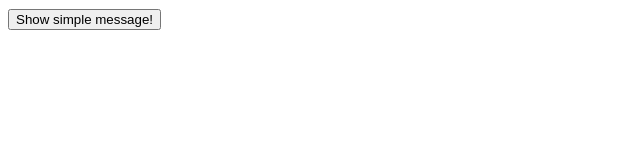
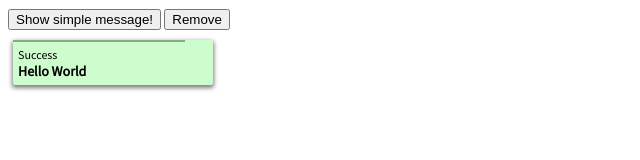
Before and after one commit to js-tasks-ru/js-20210309-2_dmitriy-glushkov, a website: page 05-dom-document-loading/1-notification/index.html in a window 1280 px wide. Both pictures are taken after a click on the button "Show simple message!". Shown: the whole page, without its empty margins (0-640 px from the left). Drawn offline with Linux system fonts and the light colour scheme.

Commit message:
1 task solved with 1 test constantly failing

```diff
--- a/05-dom-document-loading/1-notification/index.html
+++ b/05-dom-document-loading/1-notification/index.html
@@ -7,15 +7,23 @@
 
 <button id="btn1">Show simple message!</button>
 
+<button id="btn2">Remove</button>
+
 <script type="module">
   import NotificationMessage from './index.js';
 
   btn1.addEventListener('click', () => {
     const notification = new NotificationMessage('Hello World', {
-      duration: 2000,
+      duration: 20000,
       type: 'success'
     });
 
     notification.show();
   });
+
+  btn2.addEventListener('click', () => {
+    const elem = document.querySelector(".success")
+    elem.remove();
+  });
+
 </script>
--- a/05-dom-document-loading/1-notification/index.js
+++ b/05-dom-document-loading/1-notification/index.js
@@ -1,3 +1,56 @@
 export default class NotificationMessage {
 
+  static notificationInstances = []
+
+  constructor(message = '', {duration = 0, type = 'success'} = {}) {
+
+    this.message = message;
+    this.duration = duration;
+    this.type = type;
+
+    this.show();
+
+    NotificationMessage.notificationInstances = [];
+    NotificationMessage.notificationInstances.push(this);
+
+    setTimeout(() => this.destroy(), this.duration);
+  }
+
+
+  show (whatsTheHell) {
+
+    if (NotificationMessage.notificationInstances.length !== 0) {
+      for (let NI of NotificationMessage.notificationInstances) {
+        NI.remove();
+      }
+    }
+
+    const element = document.createElement('div');
+    element.className = this.type;
+    element.innerHTML = `
+      <div class="notification ${this.type}" style="--value:${this.duration / 1000}s">
+        <div class="timer"></div>
+        <div class="inner-wrapper">
+          <div class="notification-header">${this.type}</div>
+          <div class="notification-body">${this.message}</div>
+        </div>
+      </div>
+    `;
+
+    this.element = element;
+
+    document.body.append(this.element);
+
+    if (whatsTheHell) {
+      whatsTheHell.append(this.element);
+    }
+  }
+
+  remove() {
+    this.element.remove();
+  }
+
+  destroy() {
+    this.remove();
+  }
 }
```
